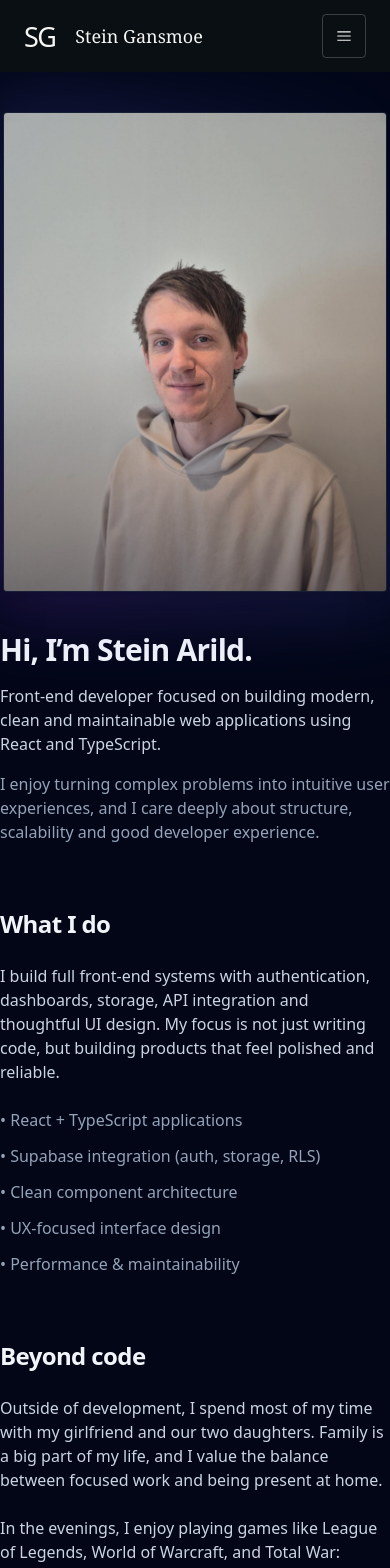
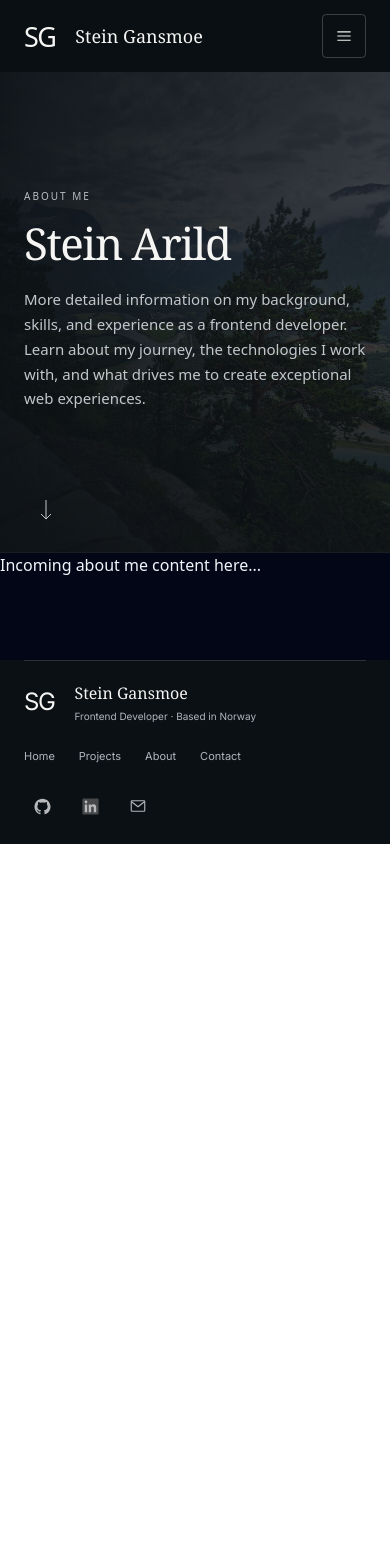
Before and after one commit to SteinGansmoe/portfolio, a React (Vite) app: page /about in a window 390 px wide. Shown: the top 1568 px of the page. After the commit the page ends 844 px from the top, so only its background shows below. Built offline with nearby package versions, Linux system fonts and the light colour scheme.

Commit message:
Refactored hero component to be reusable, implemented hero section in About and Projects page

```diff
--- a/src/components/home/Hero.tsx
+++ b/src/components/home/Hero.tsx
@@ -1,10 +1,19 @@
 import { Link } from "react-router-dom";
 import { contactHref } from "@/lib/contact";
+
+
+type HeroProps = {
+  label: string;
+  title: string;
+  description: string;
+  imageUrl?: string;
+  hideCTA?: boolean;
+}
 
 const focusClass =
   "focus-visible:outline-none focus-visible:ring-2 focus-visible:ring-white focus-visible:ring-offset-4 focus-visible:ring-offset-[#0b1014]";
 
-export function Hero() {
+export function Hero({ label, title, description, imageUrl = "/images/valley-background.jpg", hideCTA = false }: HeroProps) {
   return (
     <section
       aria-labelledby="hero-heading"
@@ -12,7 +21,7 @@ export function Hero() {
     >
       {/* Decorative photograph: the text supplies the section's meaning. */}
       <img
-        src="/images/valley-background.jpg"
+        src={imageUrl}
         alt=""
         fetchPriority="high"
         width={1536}
@@ -25,22 +34,22 @@ export function Hero() {
       <div className="relative mx-auto flex min-h-[480px] max-w-5xl items-center px-6 pb-20 pt-14 sm:px-8 md:min-h-[380px] md:pb-16 md:pt-10">
         <div className="w-full max-w-[520px]">
           <p className="mb-4 text-[10px] font-medium uppercase tracking-[0.2em] text-[#b9bec3]">
-            Frontend Developer
+            {label}
           </p>
           <h1
             id="hero-heading"
             className="font-serif text-[clamp(2.75rem,6vw,4.25rem)] font-normal leading-[1.08] tracking-[-0.035em] [font-family:Georgia,'Times_New_Roman',serif]"
           >
-            Stein Gansmoe
+            {title}
           </h1>
           <p className="mt-5 max-w-[490px] text-[15px] leading-[1.65] text-[#c2c7cc] sm:text-base">
-            I build thoughtful, accessible and high-quality web experiences with modern
-            frontend technologies. Focused on clean code, great user experiences and
-            real-world impact.
+            {description}
           </p>
+          {!hideCTA && (
           <div className="mt-7 flex flex-wrap gap-4">
             <Link
               to="/projects"
+
               className={`inline-flex min-h-11 items-center justify-center gap-4 rounded-lg border border-white bg-[#f5f5f3] px-5 py-3 text-xs font-medium text-[#10151a] transition-colors hover:bg-[#dfe3e6] ${focusClass}`}
             >
               View my work
@@ -50,11 +59,13 @@ export function Hero() {
             </Link>
             <a
               href={contactHref}
+
               className={`inline-flex min-h-11 items-center justify-center rounded-lg border border-white/25 bg-[#0b1014]/25 px-6 py-3 text-xs font-medium text-[#f5f5f3] transition-colors hover:border-white/60 hover:bg-white/10 ${focusClass}`}
             >
               Get in touch
             </a>
           </div>
+          )}
         </div>
       </div>
 
--- a/src/components/layout/AppLayout.tsx
+++ b/src/components/layout/AppLayout.tsx
@@ -16,7 +16,7 @@ export function AppLayout({ children }: Props) {
     <div className="flex min-h-screen flex-col bg-slate-950 text-slate-100">
       <Navbar />
 
-      <main className={`flex-1 ${isHome ? "bg-portfolio-background" : "py-10"}`}>
+      <main className={`flex-1 ${isHome ? "bg-portfolio-background" : ""}`}>
         {isHome ? children : <Container>{children}</Container>}
       </main>
 
--- a/src/components/layout/Container.tsx
+++ b/src/components/layout/Container.tsx
@@ -7,7 +7,7 @@ type Props = {
 
 export function Container({ children, className = "" }: Props) {
   return (
-    <div className={`pox-4 mx-auto w-full max-w-6xl sm:px-6 lg:px-8 ${className}`}>
+    <div className={`mx-auto w-full ${className}`}>
       {children}
     </div>
   );
--- a/src/components/layout/Footer.tsx
+++ b/src/components/layout/Footer.tsx
@@ -1,16 +1,111 @@
-import { Container } from "./Container";
+import { Link } from "react-router-dom";
+import { profile } from "@/data/profile";
+import { contactHref } from "@/lib/contact";
 
 export function Footer() {
-  const year = new Date().getFullYear();
-
   return (
-    <footer className="border-t border-slate-800/60">
-      <Container className="py-10">
-        <div className="flex flex-col gap-2 text-sm text-slate-400 sm:flex-row sm:items-center sm:justify-between">
-          <p>© {year} Stein Arild Gansmoe</p>
-          <p className="text-slate-400">Built with React + TypeScript + Tailwind</p>
+    <footer className="bg-portfolio-background font-portfolio-sans text-portfolio-muted">
+      <div className="portfolio-container">
+        <div className="flex flex-col gap-6 border-t border-portfolio-border py-5 md:flex-row md:flex-wrap md:items-center md:justify-between">
+          <Link
+            to="/"
+            className="portfolio-focus inline-flex items-center gap-5 self-start rounded text-portfolio-text"
+            aria-label="Stein Gansmoe — Home"
+          >
+            <span aria-hidden="true" className="text-2xl font-light tracking-[-0.06em]">
+              SG
+            </span>
+            <span>
+              <span className="block font-portfolio-serif text-base">{profile.name}</span>
+              <span className="mt-1 block text-[10px] text-portfolio-muted">
+                Frontend Developer · Based in Norway
+              </span>
+            </span>
+          </Link>
+          <nav
+            aria-label="Footer navigation"
+            className="flex flex-wrap gap-6 text-[11px]"
+          >
+            <Link
+              to="/"
+              className="portfolio-focus rounded transition-colors hover:text-portfolio-text"
+            >
+              Home
+            </Link>
+            <Link
+              to="/projects"
+              className="portfolio-focus rounded transition-colors hover:text-portfolio-text"
+            >
+              Projects
+            </Link>
+            <Link
+              to="/about"
+              className="portfolio-focus rounded transition-colors hover:text-portfolio-text"
+            >
+              About
+            </Link>
+            <a
+              href={contactHref}
+              className="portfolio-focus rounded transition-colors hover:text-portfolio-text"
+            >
+              Contact
+            </a>
+          </nav>
+          <div className="flex items-center gap-3">
+            {[
+              { name: "GitHub", href: profile.githubUrl, icon: "/icons/github.svg" },
+              {
+                name: "LinkedIn",
+                href: profile.linkedinUrl,
+                icon: "/icons/linkedin.svg",
+              },
+            ].map((social) => (
+              <a
+                key={social.name}
+                href={social.href}
+                target="_blank"
+                rel="noreferrer"
+                aria-label={`${social.name} (opens in a new tab)`}
+                className="portfolio-focus inline-flex h-9 w-9 items-center justify-center rounded opacity-70 transition-opacity hover:opacity-100"
+              >
+                <img
+                  src={social.icon}
+                  alt=""
+                  width={17}
+                  height={17}
+                  loading="lazy"
+                  className={
+                    social.name === "LinkedIn" ? "grayscale" : "brightness-0 invert"
+                  }
+                />
+              </a>
+            ))}
+            <a
+              href={contactHref}
+              aria-label="Email Stein Gansmoe"
+              className="portfolio-focus inline-flex h-9 w-9 items-center justify-center rounded transition-colors hover:text-portfolio-text"
+            >
+              <svg
+                aria-hidden="true"
+                viewBox="0 0 24 24"
+                fill="none"
+                className="h-[18px] w-[18px]"
+              >
+                <rect
+                  x="3"
+                  y="5"
+                  width="18"
+                  height="14"
+                  rx="1"
+                  stroke="currentColor"
+                  strokeWidth="1.5"
+                />
+                <path d="m3 6 9 7 9-7" stroke="currentColor" strokeWidth="1.5" />
+              </svg>
+            </a>
+          </div>
         </div>
-      </Container>
+      </div>
     </footer>
   );
 }
--- a/src/pages/AboutPage.tsx
+++ b/src/pages/AboutPage.tsx
@@ -1,67 +1,19 @@
+import { Hero } from "../components/home/Hero";
+import { Container } from "../components/layout/Container";
+
 export function AboutPage() {
   return (
-    <section className="space-y-16">
-      <div className="grid gap-10 md:grid-cols-2 md:items-center">
-        <div className="relative mx-auto w-full max-w-sm">
-          {/* Glow layer */}
-          <div className="absolute -inset-4 rounded bg-gradient-to-tr from-violet-600/30 via-indigo-500/20 to-transparent blur-2xl" />
+    <>
+      <Hero
+       label="ABOUT ME"
+       title="Stein Arild"
+       hideCTA
+       description="More detailed information on my background, skills, and experience as a frontend developer. Learn about my journey, the technologies I work with, and what drives me to create exceptional web experiences."
+       />
 
-          {/* Image container */}
-          <div className="relative overflow-hidden rounded border border-slate-800/60 bg-slate-900/40 shadow-xl">
-            <img
-              src="/steinarild.jpg"
-              alt="Stein Gansmoe"
-              className="aspect-[4/5] w-full object-cover object-[50%_30%]"
-            />
-            <div className="absolute inset-0 bg-gradient-to-t from-slate-950/40 via-transparent to-transparent" />
-          </div>
-        </div>
-        <div className="space-y-4">
-          <h1 className="text-3xl font-semibold tracking-tight sm:text-4xl">
-            Hi, I’m Stein Arild.
-          </h1>
-          <p className="text-slate-300">
-            Front-end developer focused on building modern, clean and maintainable web
-            applications using React and TypeScript.
-          </p>
-          <p className="text-slate-400">
-            I enjoy turning complex problems into intuitive user experiences, and I care
-            deeply about structure, scalability and good developer experience.
-          </p>
-        </div>
-      </div>
-      <div className="space-y-6">
-        <h2 className="text-2xl font-semibold tracking-tight">What I do</h2>
-
-        <p className="max-w-3xl text-slate-300">
-          I build full front-end systems with authentication, dashboards, storage, API
-          integration and thoughtful UI design. My focus is not just writing code, but
-          building products that feel polished and reliable.
-        </p>
-
-        <ul className="grid gap-3 text-slate-400 sm:grid-cols-2">
-          <li>• React + TypeScript applications</li>
-          <li>• Supabase integration (auth, storage, RLS)</li>
-          <li>• Clean component architecture</li>
-          <li>• UX-focused interface design</li>
-          <li>• Performance & maintainability</li>
-        </ul>
-      </div>
-      <div className="space-y-6">
-        <h2 className="text-2xl font-semibold tracking-tight">Beyond code</h2>
-        <p className="max-w-3xl text-slate-300">
-          Outside of development, I spend most of my time with my girlfriend and our two
-          daughters. Family is a big part of my life, and I value the balance between
-          focused work and being present at home.
-        </p>
-        <p className="max-w-3xl text-slate-300">
-          In the evenings, I enjoy playing games like League of Legends, World of
-          Warcraft, and Total War: Warhammer III with friends, it’s both a way to unwind
-          and a space for strategy, teamwork, and good conversations. After a long day,
-          nothing beats relaxing on the couch with my girlfriend, something good to drink,
-          some snacks, and a great TV series or movie.
-        </p>
-      </div>
-    </section>
+      <Container>
+        <h2>Incoming about me content here...</h2>
+      </Container>
+    </>
   );
 }
--- a/src/pages/HomePage.tsx
+++ b/src/pages/HomePage.tsx
@@ -5,7 +5,11 @@ import { AboutSection } from "@/components/home/AboutSection";
 export function HomePage() {
   return (
     <div>
-      <Hero />
+      <Hero
+        label="Frontend Developer"
+        title="Stein Gansmoe"
+        description="I build thoughtful, accessible and high-quality web experiences with modern frontend technologies. Focused on clean code, great user experiences and real-world impact."
+      />
       <div className="bg-portfolio-background font-portfolio-sans text-portfolio-text">
         <div className="portfolio-container">
           <FeaturedProjects />
--- a/src/pages/ProjectsPage.tsx
+++ b/src/pages/ProjectsPage.tsx
@@ -1,83 +1,19 @@
-import { useEffect, useState } from "react";
-import { ProjectCard } from "../features/projects/ProjectCard";
-import type { Project } from "../features/projects/types";
-import { fetchProjects } from "../features/projects/api";
-
-type Status = "idle" | "loading" | "success" | "error";
+import { Hero } from "../components/home/Hero";
+import { Container } from "../components/layout/Container";
 
 export function ProjectsPage() {
-  const [status, setStatus] = useState<Status>("idle");
-  const [projects, setProjects] = useState<Project[]>([]);
-  const [errorMessage, setErrorMessage] = useState<string | null>(null);
+  return (
+    <>
+      <Hero
+      label="SELECTED WORK"
+       title="Projects"
+       description="A collection of projects I've built, highlighting my skills and experience with modern web technologies."
+       hideCTA
+      />
 
-  useEffect(() => {
-    let isMounted = true;
-
-    async function run() {
-      try {
-        setStatus("loading");
-        setErrorMessage(null);
-
-        const data = await fetchProjects();
-        if (!isMounted) return;
-
-        setProjects(data);
-        setStatus("success");
-      } catch (err) {
-        const message = err instanceof Error ? err.message : "Unknown error";
-        if (!isMounted) return;
-
-        setErrorMessage(message);
-        setStatus("error");
-      }
-    }
-
-    run();
-
-    return () => {
-      isMounted = false;
-    };
-  }, []);
-
-  return (
-    <section className="space-y-6">
-      <div className="space-y-2">
-        <h1 className="text-3xl font-semibold tracking-tight">Projects</h1>
-        <p className="text-slate-300">
-          Selected projects I have made and is currently building.
-        </p>
-      </div>
-
-      {status === "loading" && (
-        <div className="grid gap-4 sm:grid-cols-2 lg:grid-cols-3">
-          {Array.from({ length: 6 }).map((_, i) => (
-            <div
-              key={i}
-              className="h-40 animate-pulse rounded-2xl border border-slate-800/70 bg-slate-900/30"
-            />
-          ))}
-        </div>
-      )}
-
-      {status === "error" && (
-        <div className="rounded-2xl border border-red-500/30 bg-red-500/10 p-4 text-sm text-red-200">
-          Could not fetch projects: <span className="text-red-100">{errorMessage}</span>
-        </div>
-      )}
-
-      {status === "success" && projects.length === 0 && (
-        <div className="rounded-2xl border border-slate-800/70 bg-slate-900/30 p-4 text-sm text-slate-300">
-          No projects published yet.
-        </div>
-      )}
-
-      {status === "success" && projects.length > 0 && (
-        <div className="grid gap-4 sm:grid-cols-2 lg:grid-cols-3">
-          {projects.map((p) => (
-            <ProjectCard key={p.id} project={p} />
-          ))}
-        </div>
-      )}
-    </section>
+      <Container>
+        <h2>Incoming content here...</h2>
+      </Container>
+    </>
   );
 }
```
